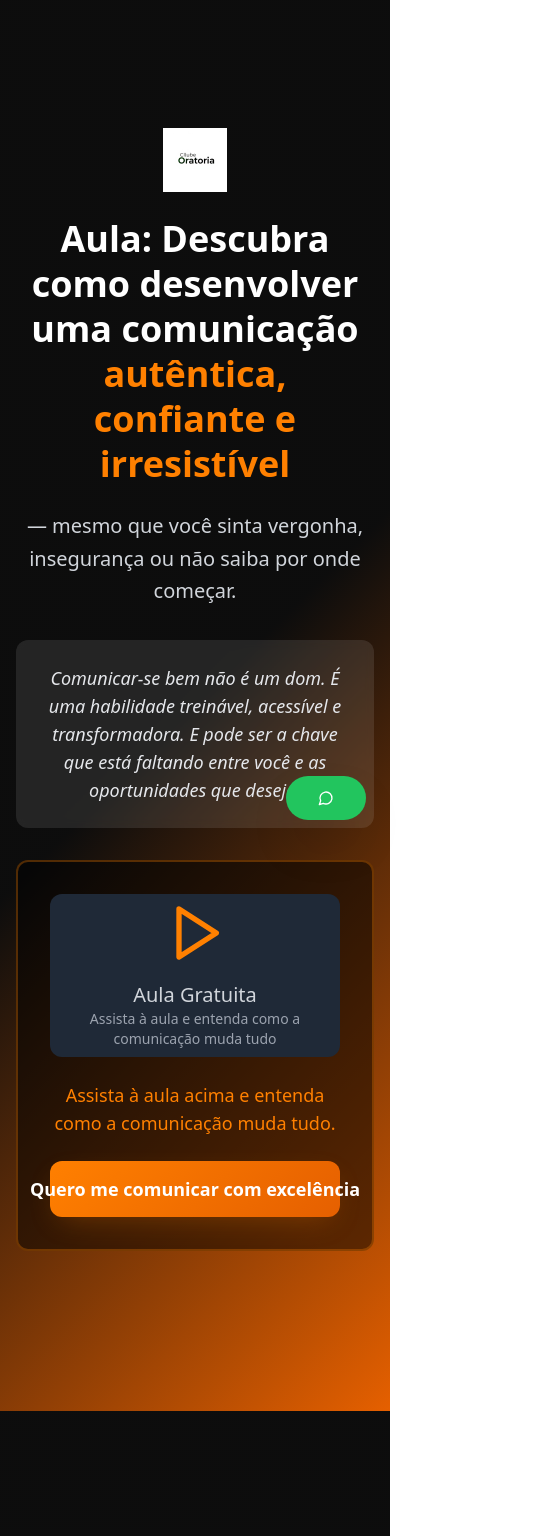
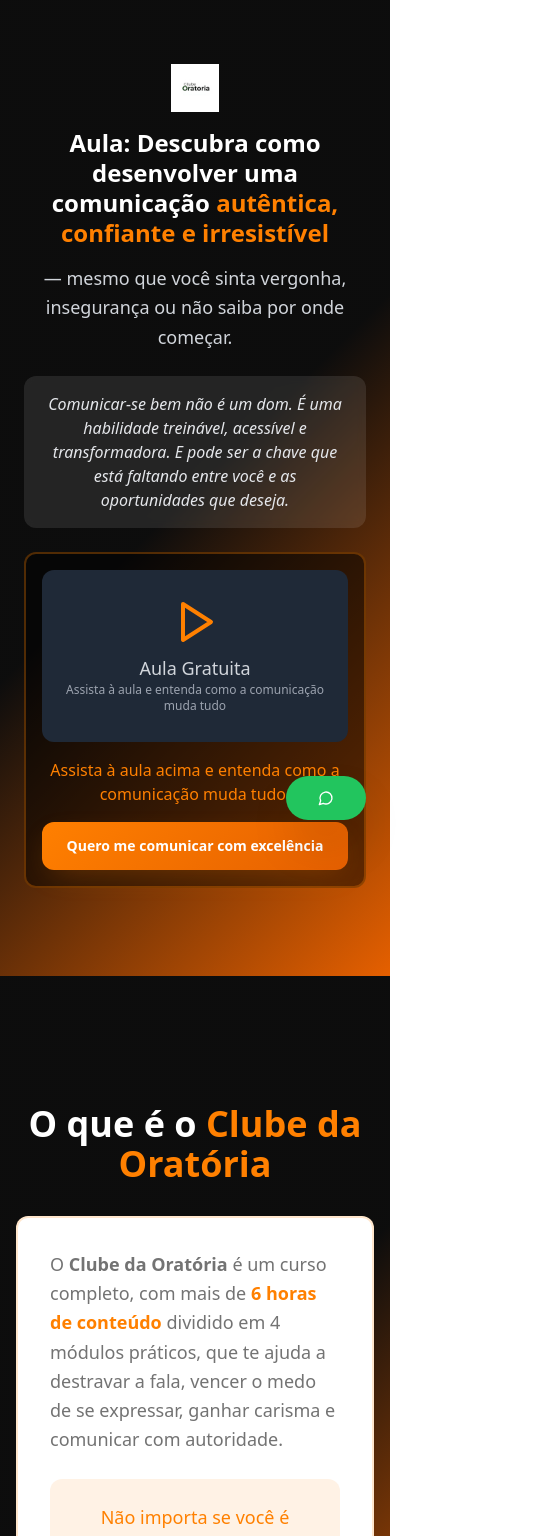
Before and after one commit to evertontelesf/clube-da-oratoria-landing, a React (Vite) app: page / in a window 390 px wide. Shown: the top 1536 px of the page, 535 px wide, since content can reach past the window. Built offline with nearby package versions, Linux system fonts and the light colour scheme.

Commit message:
Ensure mobile experience
Maintain positive user experience on mobile without structural changes.

```diff
--- a/src/components/LeadCaptureDialog.tsx
+++ b/src/components/LeadCaptureDialog.tsx
@@ -39,12 +39,12 @@ export const LeadCaptureDialog = ({ open, onOpenChange }: LeadCaptureDialogProps
 
   return (
     <Dialog open={open} onOpenChange={onOpenChange}>
-      <DialogContent className="sm:max-w-[425px]">
+      <DialogContent className="sm:max-w-[425px] mx-4 w-[calc(100vw-2rem)]">
         <DialogHeader>
-          <DialogTitle className="text-2xl font-bold text-center">
+          <DialogTitle className="text-xl md:text-2xl font-bold text-center">
             Última Etapa para Garantir sua Vaga
           </DialogTitle>
-          <DialogDescription className="text-center">
+          <DialogDescription className="text-center text-sm md:text-base">
             Preencha seus dados para ter acesso ao checkout exclusivo
           </DialogDescription>
         </DialogHeader>
@@ -84,7 +84,7 @@ export const LeadCaptureDialog = ({ open, onOpenChange }: LeadCaptureDialogProps
             />
           </div>
 
-          <Button type="submit" variant="cta-pulse" size="xl" className="w-full">
+          <Button type="submit" variant="cta-pulse" size="xl" className="w-full text-sm md:text-lg">
             Acessar Checkout Exclusivo
             <ArrowRight className="ml-2" />
           </Button>
--- a/src/components/VVVCreator.tsx
+++ b/src/components/VVVCreator.tsx
@@ -1,19 +1,19 @@
 import { Card, CardContent } from "@/components/ui/card";
 export const VVVCreator = () => {
-  return <section className="py-32 bg-gradient-subtle">
+  return <section className="py-16 md:py-32 bg-gradient-subtle">
       <div className="container mx-auto px-4">
         <div className="max-w-4xl mx-auto">
-          <h2 className="text-4xl md:text-5xl font-bold text-center mb-12 text-foreground">Quem está por trás do Clube da Oratória</h2>
+          <h2 className="text-2xl sm:text-3xl md:text-4xl lg:text-5xl font-bold text-center mb-8 md:mb-12 text-foreground px-2">Quem está por trás do Clube da Oratória</h2>
 
           <Card className="shadow-card-brand border-2 border-primary/20">
-            <CardContent className="p-8">
-              <div className="flex flex-col md:flex-row items-start gap-8">
-                <div className="flex-shrink-0 md:w-1/3">
-                  <img src="/lovable-uploads/674be516-37e4-4ca1-bee1-6a80546e3ed0.png" alt="Everton Teles" className="w-full h-auto rounded-lg object-cover border-4 border-primary" />
+            <CardContent className="p-6 md:p-8">
+              <div className="flex flex-col md:flex-row items-start gap-6 md:gap-8">
+                <div className="flex-shrink-0 w-full md:w-1/3">
+                  <img src="/lovable-uploads/674be516-37e4-4ca1-bee1-6a80546e3ed0.png" alt="Everton Teles" className="w-full h-auto rounded-lg object-cover border-4 border-primary max-w-sm mx-auto md:max-w-none md:mx-0" />
                 </div>
-                <div className="md:w-2/3">
-                  <h3 className="text-3xl font-bold mb-6">Everton Teles</h3>
-                  <div className="space-y-4 text-foreground leading-relaxed">
+                <div className="w-full md:w-2/3">
+                  <h3 className="text-2xl md:text-3xl font-bold mb-4 md:mb-6 text-center md:text-left">Everton Teles</h3>
+                  <div className="space-y-3 md:space-y-4 text-foreground leading-relaxed text-sm md:text-base">
                     <p>
                       Desde criança, Everton Teles sentia que precisava ser ouvido. Entre apresentações na escola, palcos de teatro e experiências com música e comunicação, descobriu que falar bem não era um dom — era uma habilidade que podia ser desenvolvida.
                     </p>
--- a/src/components/VVVHero.tsx
+++ b/src/components/VVVHero.tsx
@@ -6,44 +6,44 @@ import logo from "@/assets/logo.png";
 import { LeadCaptureDialog } from "./LeadCaptureDialog";
 export const VVVHero = () => {
   const [isDialogOpen, setIsDialogOpen] = useState(false);
-  return <section className="py-32 bg-gradient-hero text-white">
+  return <section className="py-16 md:py-32 bg-gradient-hero text-white">
       <div className="container mx-auto px-4">
         <div className="max-w-4xl mx-auto text-center">
-          <div className="mb-8">
-            <img src={logo} alt="Clube da Oratória" className="h-16 w-16 mx-auto mb-6" />
+          <div className="mb-6 md:mb-8">
+            <img src={logo} alt="Clube da Oratória" className="h-12 w-12 md:h-16 md:w-16 mx-auto mb-4 md:mb-6" />
 
-            <h1 className="text-4xl md:text-6xl font-bold mb-6 leading-tight">
+            <h1 className="text-2xl sm:text-3xl md:text-5xl lg:text-6xl font-bold mb-4 md:mb-6 leading-tight px-2">
               Aula: Descubra como desenvolver uma comunicação{" "}
               <span className="text-primary">
                 autêntica, confiante e irresistível
               </span>
             </h1>
 
-            <h2 className="text-xl md:text-2xl mb-8 text-gray-300 leading-relaxed">
+            <h2 className="text-lg sm:text-xl md:text-2xl mb-6 md:mb-8 text-gray-300 leading-relaxed px-2">
               — mesmo que você sinta vergonha, insegurança ou não saiba por onde começar.
             </h2>
           </div>
 
-          <div className="bg-white/10 backdrop-blur-sm rounded-lg p-6 mb-8">
-            <p className="text-lg italic text-gray-200">
+          <div className="bg-white/10 backdrop-blur-sm rounded-lg p-4 md:p-6 mb-6 md:mb-8 mx-2">
+            <p className="text-base md:text-lg italic text-gray-200">
               Comunicar-se bem não é um dom. É uma habilidade treinável, acessível e transformadora.
               E pode ser a chave que está faltando entre você e as oportunidades que deseja.
             </p>
           </div>
 
           {/* VSL Placeholder */}
-          <div className="relative bg-black/50 rounded-xl p-8 mb-8 border-2 border-accent/30">
-            <div className="aspect-video bg-gray-800 rounded-lg flex items-center justify-center mb-6">
+          <div className="relative bg-black/50 rounded-xl p-4 md:p-8 mb-6 md:mb-8 border-2 border-accent/30 mx-2">
+            <div className="aspect-video bg-gray-800 rounded-lg flex items-center justify-center mb-4 md:mb-6">
               <div className="text-center">
-                <Play className="mx-auto mb-4 text-primary" size={64} />
-                <p className="text-xl text-gray-300">Aula Gratuita</p>
-                <p className="text-sm text-gray-400">Assista à aula e entenda como a comunicação muda tudo</p>
+                <Play className="mx-auto mb-2 md:mb-4 text-primary" size={48} />
+                <p className="text-lg md:text-xl text-gray-300">Aula Gratuita</p>
+                <p className="text-xs md:text-sm text-gray-400 px-2">Assista à aula e entenda como a comunicação muda tudo</p>
               </div>
             </div>
-            <p className="text-lg font-medium text-primary mb-6">
+            <p className="text-base md:text-lg font-medium text-primary mb-4 md:mb-6 px-2">
               Assista à aula acima e entenda como a comunicação muda tudo.
             </p>
-            <Button variant="cta" size="xl" className="w-full md:w-auto" onClick={() => setIsDialogOpen(true)}>Quero me comunicar com excelência</Button>
+            <Button variant="cta" size="xl" className="w-full md:w-auto text-sm md:text-lg" onClick={() => setIsDialogOpen(true)}>Quero me comunicar com excelência</Button>
           </div>
         </div>
       </div>
--- a/src/components/VVVPillars.tsx
+++ b/src/components/VVVPillars.tsx
@@ -18,24 +18,24 @@ export const VVVPillars = () => {
     title: "3. Atração",
     description: "Comunique de forma magnética: linguagem não verbal, storytelling, empatia e conexão com o público. Seja lembrado."
   }];
-  return <section className="py-32 bg-gradient-subtle">
+  return <section className="py-16 md:py-32 bg-gradient-subtle">
       <div className="container mx-auto px-4">
         <div className="max-w-6xl mx-auto">
-          <h2 className="text-4xl font-bold text-center mb-4 text-gray-950 md:text-5xl">
+          <h2 className="text-2xl sm:text-3xl md:text-4xl lg:text-5xl font-bold text-center mb-4 text-gray-950 px-2">
             As <span className="text-primary">3 Dimensões</span> da Oratória
           </h2>
-          <p className="text-xl text-center mb-12 text-zinc-950">
+          <p className="text-lg md:text-xl text-center mb-8 md:mb-12 text-zinc-950 px-2">
             O que você vai aprender para se tornar um comunicador irresistível
           </p>
 
-          <div className="grid md:grid-cols-3 gap-8">
+          <div className="grid grid-cols-1 md:grid-cols-3 gap-6 md:gap-8">
             {pillars.map((pillar, index) => <Card key={index} className="shadow-card-brand hover:shadow-brand transition-all duration-300 bg-white/95 backdrop-blur-sm">
-                <CardContent className="p-8 text-center">
-                  <div className="w-20 h-20 bg-gradient-primary rounded-full flex items-center justify-center mx-auto mb-6">
-                    <pillar.icon className="text-white" size={40} />
+                <CardContent className="p-6 md:p-8 text-center">
+                  <div className="w-16 h-16 md:w-20 md:h-20 bg-gradient-primary rounded-full flex items-center justify-center mx-auto mb-4 md:mb-6">
+                    <pillar.icon className="text-white" size={32} />
                   </div>
-                  <h3 className="text-2xl font-bold mb-4 text-foreground">{pillar.title}</h3>
-                  <p className="text-muted-foreground leading-relaxed">{pillar.description}</p>
+                  <h3 className="text-xl md:text-2xl font-bold mb-3 md:mb-4 text-foreground">{pillar.title}</h3>
+                  <p className="text-sm md:text-base text-muted-foreground leading-relaxed">{pillar.description}</p>
                 </CardContent>
               </Card>)}
           </div>
--- a/src/components/VVVTargetAudience.tsx
+++ b/src/components/VVVTargetAudience.tsx
@@ -6,26 +6,26 @@ import { LeadCaptureDialog } from "./LeadCaptureDialog";
 export const VVVTargetAudience = () => {
   const [isDialogOpen, setIsDialogOpen] = useState(false);
   const targetPoints = ["Pra quem trava em conversas importantes", "Pra quem sente que não é levado a sério no trabalho", "Pra quem quer vender melhor suas ideias, produtos ou serviços", "Pra quem deseja se expressar com verdade, carisma e presença", "Pra quem não aguenta mais passar os fins de semana sozinho", "Pra quem sente o rosto pegar fogo toda vez que é chamado para falar em público", "Pra quem sempre desiste de abrir a boca e dar uma ideia, com medo de julgamentos", "Pra quem quer liderar com respeito e autoridade, seja em casa ou no trabalho"];
-  return <section className="py-32 bg-background">
+  return <section className="py-16 md:py-32 bg-background">
       <div className="container mx-auto px-4">
         <div className="max-w-4xl mx-auto">
-          <h2 className="text-4xl font-bold text-center mb-12 text-orange-500 md:text-5xl">
+          <h2 className="text-2xl sm:text-3xl md:text-4xl lg:text-5xl font-bold text-center mb-8 md:mb-12 text-orange-500 px-2">
             Pra quem é esse <span className="text-primary">curso</span>
           </h2>
 
           <Card className="shadow-card-brand border-2 border-primary/20">
-            <CardContent className="p-8">
-              <div className="grid gap-6">
-                {targetPoints.map((point, index) => <div key={index} className="flex items-start gap-4">
-                    <CheckCircle className="text-primary mt-1 flex-shrink-0" size={24} />
-                    <p className="text-lg text-foreground">{point}</p>
+            <CardContent className="p-6 md:p-8">
+              <div className="grid gap-4 md:gap-6">
+                {targetPoints.map((point, index) => <div key={index} className="flex items-start gap-3 md:gap-4">
+                    <CheckCircle className="text-primary mt-1 flex-shrink-0" size={20} />
+                    <p className="text-base md:text-lg text-foreground">{point}</p>
                   </div>)}
               </div>
             </CardContent>
           </Card>
 
-          <div className="text-center mt-12">
-            <Button variant="cta" size="xl" onClick={() => setIsDialogOpen(true)}>
+          <div className="text-center mt-8 md:mt-12 px-4">
+            <Button variant="cta" size="xl" className="w-full md:w-auto text-sm md:text-lg" onClick={() => setIsDialogOpen(true)}>
               Quero me comunicar com confiança
             </Button>
           </div>
--- a/src/components/ui/button.tsx
+++ b/src/components/ui/button.tsx
@@ -27,7 +27,7 @@ const buttonVariants = cva(
         default: "h-10 px-4 py-2",
         sm: "h-9 rounded-md px-3",
         lg: "h-11 rounded-md px-8",
-        xl: "h-14 rounded-lg px-12 text-lg",
+        xl: "h-12 md:h-14 rounded-lg px-6 md:px-12 text-base md:text-lg",
         icon: "h-10 w-10",
       },
     },
```
